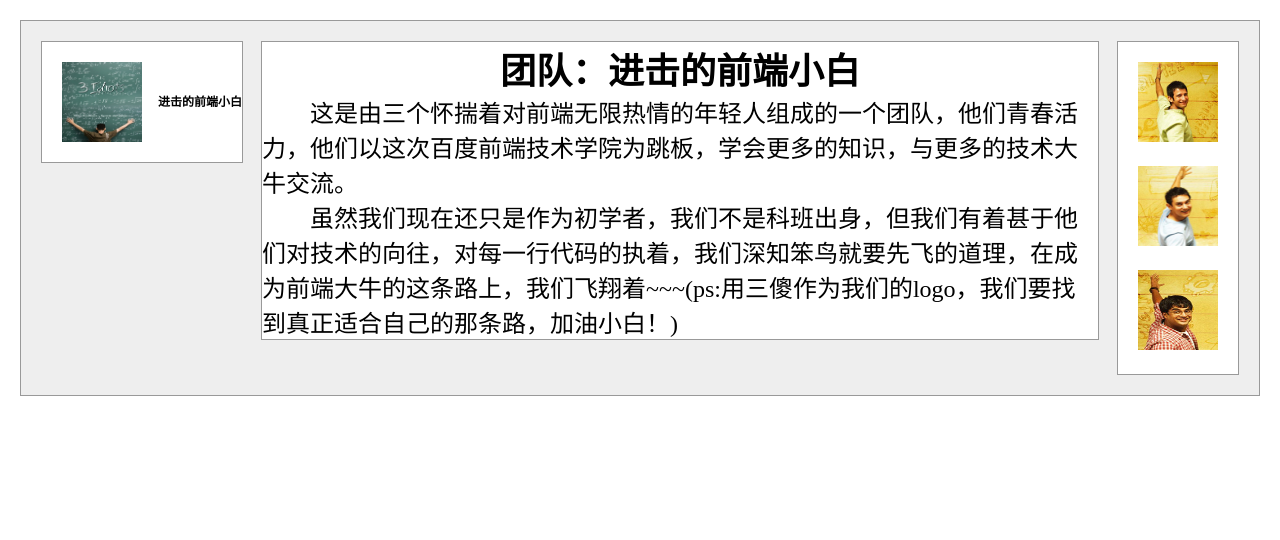
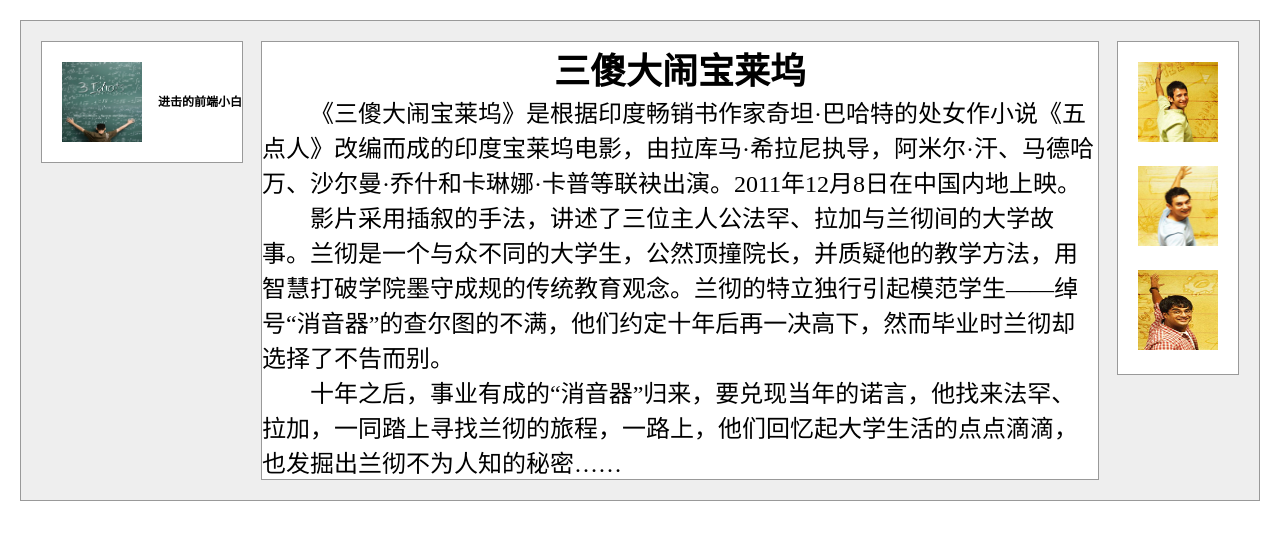
Before and after one commit to SeaE/2016IFE, a plain HTML site: page task_1_3.html in a window 1280 px wide. Drawn offline with Linux system fonts and the light colour scheme.

Commit message:
Update task_3content

```diff
--- a/task_1_3.html
+++ b/task_1_3.html
@@ -9,9 +9,12 @@
 	<div class="container">
 		<div class="main">
 			<div class="wrap">
-				<h3>团队：进击的前端小白</h3>
-				<p>这是由三个怀揣着对前端无限热情的年轻人组成的一个团队，他们青春活力，他们以这次百度前端技术学院为跳板，学会更多的知识，与更多的技术大牛交流。</p>
-				<p>虽然我们现在还只是作为初学者，我们不是科班出身，但我们有着甚于他们对技术的向往，对每一行代码的执着，我们深知笨鸟就要先飞的道理，在成为前端大牛的这条路上，我们飞翔着~~~(ps:用三傻作为我们的logo，我们要找到真正适合自己的那条路，加油小白！)</p>
+				<h3>三傻大闹宝莱坞</h3>
+				<p>
+					《三傻大闹宝莱坞》是根据印度畅销书作家奇坦·巴哈特的处女作小说《五点人》改编而成的印度宝莱坞电影，由拉库马·希拉尼执导，阿米尔·汗、马德哈万、沙尔曼·乔什和卡琳娜·卡普等联袂出演。2011年12月8日在中国内地上映。</p>
+					<p>影片采用插叙的手法，讲述了三位主人公法罕、拉加与兰彻间的大学故事。兰彻是一个与众不同的大学生，公然顶撞院长，并质疑他的教学方法，用智慧打破学院墨守成规的传统教育观念。兰彻的特立独行引起模范学生——绰号“消音器”的查尔图的不满，他们约定十年后再一决高下，然而毕业时兰彻却选择了不告而别。</p>
+					<p>十年之后，事业有成的“消音器”归来，要兑现当年的诺言，他找来法罕、拉加，一同踏上寻找兰彻的旅程，一路上，他们回忆起大学生活的点点滴滴，也发掘出兰彻不为人知的秘密……
+				</p>
 			</div>
 		</div>
 		<div class="left">
```
